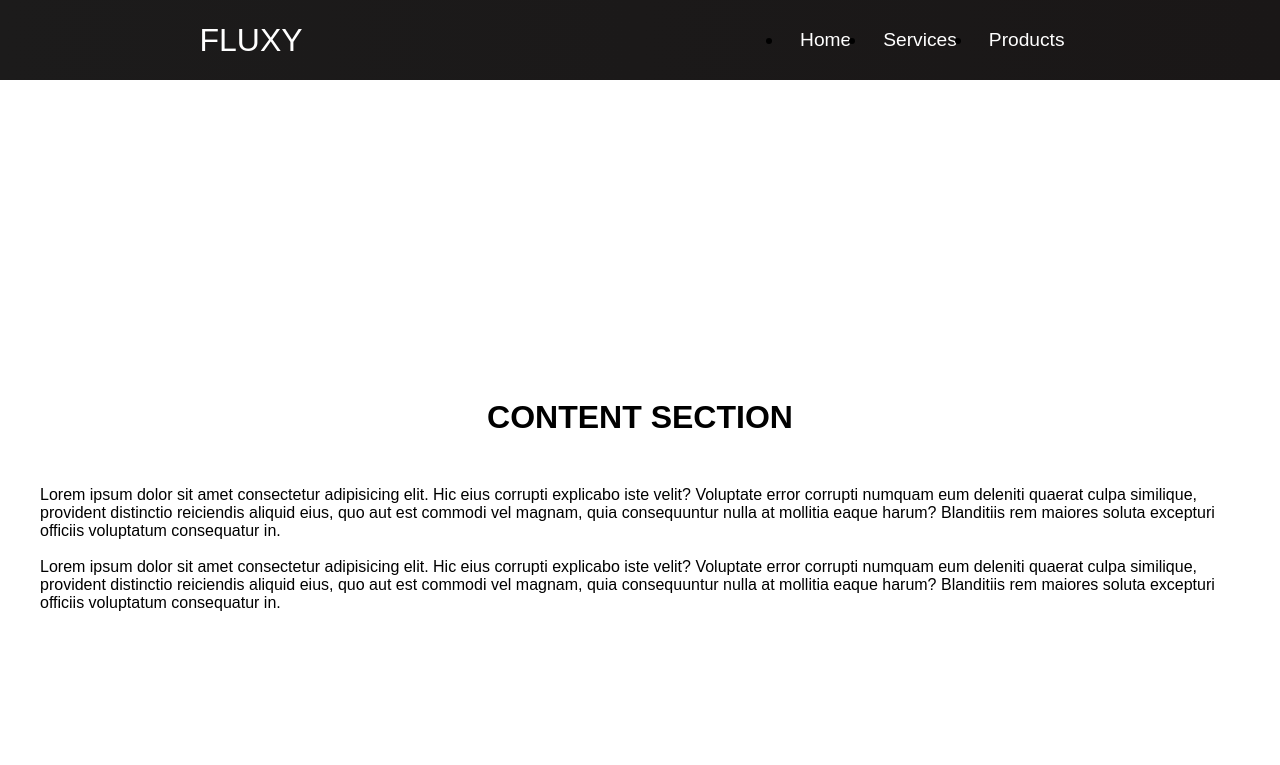
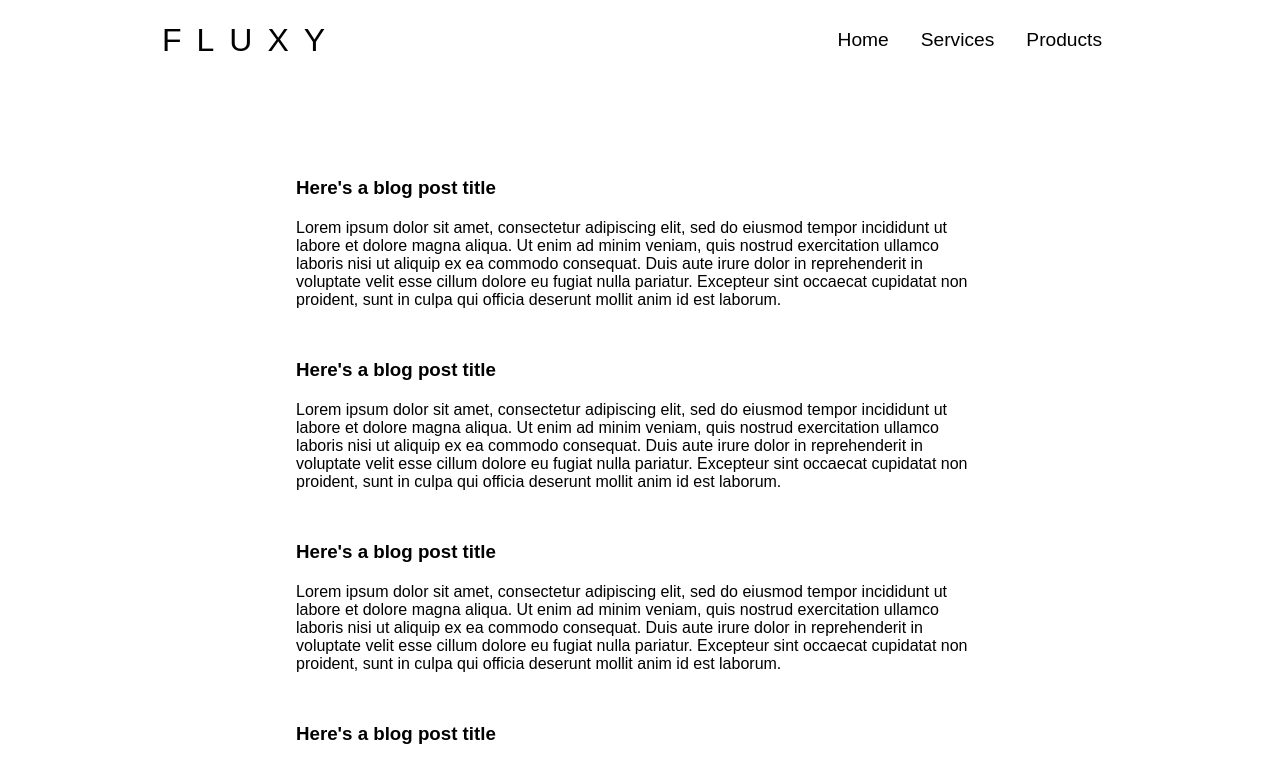
Before and after one commit to nadiamariduena/react-navbar-change-onscroll1, a React (Create React App) app: page / in a window 1280 px wide. Shown: the top 765 px of the page. Built offline with nearby package versions, Linux system fonts and the light colour scheme.

Commit message:
first test succesful but its not what i want, as i ve a better result with only sass and vanilla js

```diff
--- a/src/components/Content.js
+++ b/src/components/Content.js
@@ -1,29 +1,28 @@
 import React from "react";
 
 const Content = () => {
+  const dummyPost = {
+    title: `Here's a blog post title`,
+    summary:
+      "Lorem ipsum dolor sit amet, consectetur adipiscing elit, sed do eiusmod tempor incididunt ut labore et dolore magna aliqua. Ut enim ad minim veniam, quis nostrud exercitation ullamco laboris nisi ut aliquip ex ea commodo consequat. Duis aute irure dolor in reprehenderit in voluptate velit esse cillum dolore eu fugiat nulla pariatur. Excepteur sint occaecat cupidatat non proident, sunt in culpa qui officia deserunt mollit anim id est laborum.",
+  };
+
+  const posts = Array(40).fill(dummyPost);
+
   return (
     <React.Fragment>
       <section id="top">
         <h1>ContenT section</h1>
 
         <div className="someText">
-          <p>
-            Lorem ipsum dolor sit amet consectetur adipisicing elit. Hic eius
-            corrupti explicabo iste velit? Voluptate error corrupti numquam eum
-            deleniti quaerat culpa similique, provident distinctio reiciendis
-            aliquid eius, quo aut est commodi vel magnam, quia consequuntur
-            nulla at mollitia eaque harum? Blanditiis rem maiores soluta
-            excepturi officiis voluptatum consequatur in.
-          </p>
-          <br></br>
-          <p>
-            Lorem ipsum dolor sit amet consectetur adipisicing elit. Hic eius
-            corrupti explicabo iste velit? Voluptate error corrupti numquam eum
-            deleniti quaerat culpa similique, provident distinctio reiciendis
-            aliquid eius, quo aut est commodi vel magnam, quia consequuntur
-            nulla at mollitia eaque harum? Blanditiis rem maiores soluta
-            excepturi officiis voluptatum consequatur in.
-          </p>
+          {posts.map((post, i) => {
+            return (
+              <div key={i} style={{ marginBottom: 50 }}>
+                <h3 style={{ marginBottom: 0 }}>{post.title}</h3>
+                <p>{post.summary}</p>
+              </div>
+            );
+          })}
         </div>
       </section>
     </React.Fragment>
--- a/src/components/NavBar.js
+++ b/src/components/NavBar.js
@@ -10,9 +10,9 @@ function NavBar() {
   //  1_ related to the navbar change on scroll
   const [navbar, setNavbar] = useState(false);
   //
+  const [logo, setLogo] = useState(false);
   //
 
-  const handleClick = () => setClick(!click);
   // to close mobile
   const closeMobileMenu = () => setClick(false);
 
@@ -22,41 +22,39 @@ function NavBar() {
   const changeBackground = () => {
     if (window.scrollY >= 80) {
       setNavbar(true);
+      setLogo(true);
     } else {
       setNavbar(false);
+      setLogo(false);
     }
   };
   // 2_ related to the navbar change on scroll
   window.addEventListener("scroll", changeBackground);
-  /*
 
-
-
-  */
   return (
     <>
+      <header></header>
       <nav className={navbar ? "navbar active" : "navbar"}>
         <div className="navbar-container">
-          <Link to="/" className="navbar-logo" onClick={closeMobileMenu}>
+          <Link
+            to="/"
+            className={logo ? "logo active" : "logo"}
+            onClick={closeMobileMenu}
+          >
             FLUXY
           </Link>
 
-          {/*
-
-
-
-          */}
           <ul className={click ? "nav-menu active" : "nav-menu"}>
             <li className="nav-item">
-              <Link to="/" className="nav-links" onClick={closeMobileMenu}>
+              <Link
+                to="/"
+                className="nav-links  active"
+                onClick={closeMobileMenu}
+              >
                 Home
               </Link>
             </li>
-            {/*
 
-
-
-          */}
             <li className="nav-item">
               <Link
                 to="/services"
@@ -66,11 +64,7 @@ function NavBar() {
                 Services
               </Link>
             </li>
-            {/*
 
-
-
-          */}
             <li className="nav-item">
               <Link
                 to="/products"
@@ -88,6 +82,101 @@ function NavBar() {
 }
 
 export default NavBar;
+/*
+
+
+
+
+
+import React, { useState } from "react";
+import { Link } from "react-router-dom";
+
+//
+// If you want to see the explanation of most of the functions,
+// click on the image in the readme of this project
+//
+function NavBar() {
+  const [click, setClick] = useState(false);
+  //  1_ related to the navbar change on scroll
+  const [navbar, setNavbar] = useState(false);
+  //
+  const [logo, setLogo] = useState(false);
+  //
+
+  // to close mobile
+  const closeMobileMenu = () => setClick(false);
+
+  //
+  //
+  // 3_ related to the navbar change on scroll
+  const changeBackground = () => {
+    if (window.scrollY >= 80) {
+      setNavbar(true);
+      setLogo(true);
+    } else {
+      setNavbar(false);
+      setLogo(false);
+    }
+  };
+  // 2_ related to the navbar change on scroll
+  window.addEventListener("scroll", changeBackground);
+
+  return (
+    <>
+      <header></header>
+      <nav className={navbar ? "navbar active" : "navbar"}>
+        <div className="navbar-container">
+          <Link
+            to="/"
+            className={logo ? "logo active" : "logo"}
+            onClick={closeMobileMenu}
+          >
+            FLUXY
+          </Link>
+
+          <ul className={click ? "nav-menu active" : "nav-menu"}>
+            <li className="nav-item">
+              <Link to="/" className="nav-links" onClick={closeMobileMenu}>
+                Home
+              </Link>
+            </li>
+
+            <li className="nav-item">
+              <Link
+                to="/services"
+                className="nav-links"
+                onClick={closeMobileMenu}
+              >
+                Services
+              </Link>
+            </li>
+
+            <li className="nav-item">
+              <Link
+                to="/products"
+                className="nav-links"
+                onClick={closeMobileMenu}
+              >
+                Products
+              </Link>
+            </li>
+          </ul>
+        </div>
+      </nav>
+    </>
+  );
+}
+
+
+export default NavBar;
+
+
+
+
+
+
+
+*/
 
 /*
 
--- a/src/scss/services.scss
+++ b/src/scss/content.scss
@@ -1,6 +1,6 @@
 #top {
   width: 100vw;
-  height: 100vh;
+  height: auto;
   background-color: rgb(255, 255, 255);
   display: flex;
   justify-content: center;
@@ -14,6 +14,10 @@
   }
 
   .someText {
-    padding: 0 40px;
+    width: 60%;
+    padding: 40px 40px;
+    p {
+      margin: 20px 0;
+    }
   }
 }
--- a/src/scss/main.scss
+++ b/src/scss/main.scss
@@ -2,7 +2,7 @@
 @import "responsive";
 @import "App";
 @import "navBar";
-@import "services";
+@import "content";
 
 *,
 *::before,
--- a/src/scss/navBar.scss
+++ b/src/scss/navBar.scss
@@ -1,20 +1,23 @@
 .navbar {
-  background: linear-gradient(90deg, rgb(28, 27, 27) 0%, rgb(26, 23, 23) 100%);
+  background: #fff;
+  width: 100vw;
   height: 80px;
+  //
   display: flex;
   justify-content: center;
   align-items: center;
   font-size: 1.2rem;
-  position: sticky;
+  position: fixed;
   top: 0;
+  // THIS WILL show the navbar until the bottom of it, like in the dropdown menu
   z-index: 999;
+  transition: top 0.8s;
 
-  &:active {
-    background: linear-gradient(
-      90deg,
-      rgb(66, 2, 194) 0%,
-      rgb(0, 78, 194) 100%
-    );
+  // the effect of changing the color on scroll
+  &.active {
+    // top: -100px;
+    border-bottom: 2px solid #000;
+    // THIS WILL HIDE the navbar on top, like in the dropdown menu
   }
 
   .navbar-container {
@@ -24,20 +27,25 @@
     padding: 10px;
     max-width: 1500px;
 
-    .navbar-logo {
-      color: #fff;
+    .logo {
+      color: rgb(0, 0, 0);
       justify-self: start;
+      letter-spacing: 15px;
       margin-left: 20px;
       cursor: pointer;
       text-decoration: none;
       font-size: 2rem;
       display: flex;
       align-items: center;
+      transition: 0.3s ease-in-out;
+
+      &.active {
+        color: yellow;
+        // top: -100px;
+        // border-bottom: 1px solid #000;
+        // THIS WILL HIDE the navbar on top, like in the dropdown menu
+      }
       //
-      .fa-typo3 {
-        margin-left: 0.5rem;
-        font-size: 1.8rem;
-      }
     }
 
     // nav-menu ul wrap
@@ -47,13 +55,14 @@
       justify-content: flex-end;
       align-items: center;
       margin: 0 20px 0 10px;
+      list-style: none;
 
       // links wrap
       .nav-item {
         height: 80px;
         // links
         .nav-links {
-          color: #fff;
+          color: rgb(0, 0, 0);
           display: flex;
           align-items: center;
           text-decoration: none;
@@ -61,7 +70,7 @@
           height: 100%;
 
           &:hover {
-            border-bottom: 4px solid #fff;
+            border-bottom: 4px solid yellow;
             transition: all 0.2s ease-out;
           }
         }
@@ -71,6 +80,23 @@
   }
 }
 
+/* So this was the problem  &.active
+When you have something that looks like this in the
+component:
+
+navbar active
+
+2 classes
+
+you should apply it like that:
+
+.navbar {
+  background: rgb(0, 38, 255);
+  height: 80px;
+  &.active {
+    background-color: seagreen;
+  }
+  */
 /*
 
 
```
